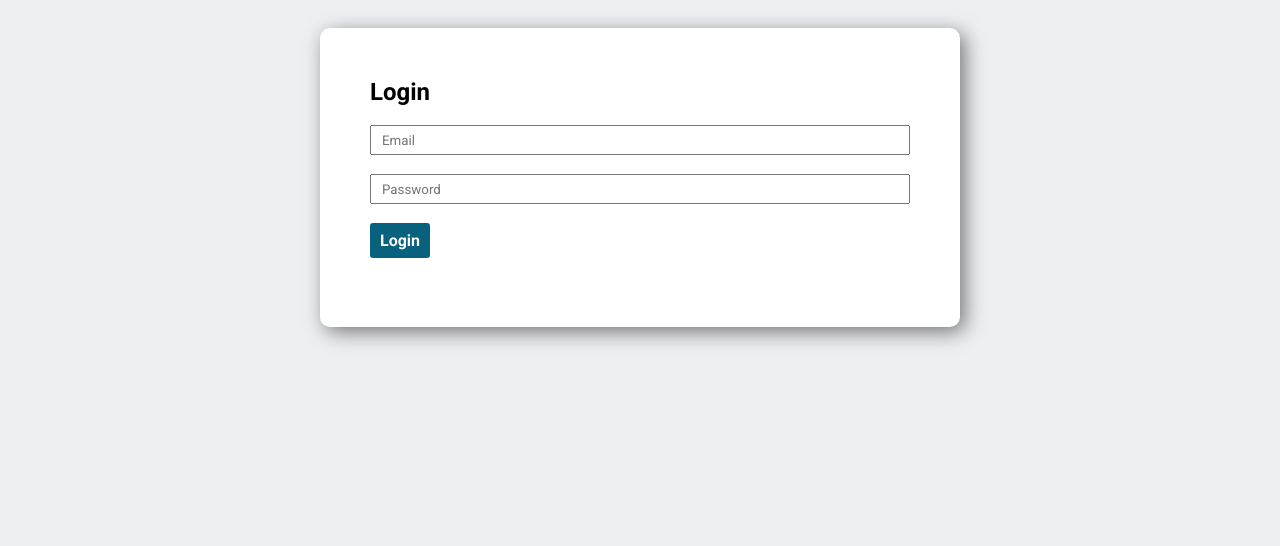
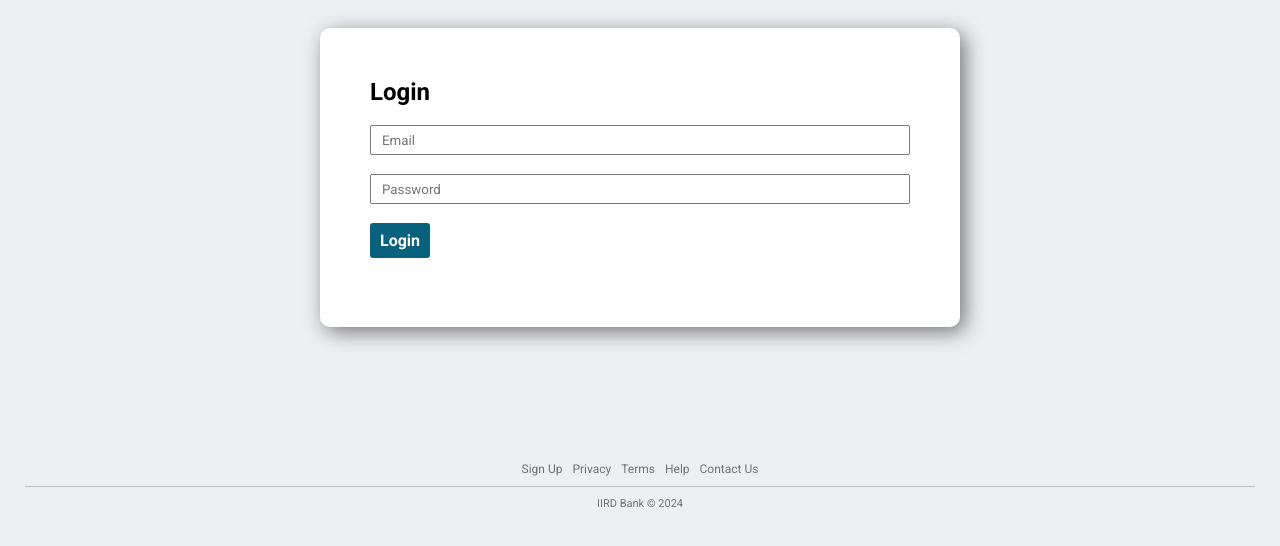
Before and after one commit to grayMafia/iird-bank, a plain HTML site: page index.html in a window 1280 px wide. Shown: the part 268-814 px from the top of the page. Drawn offline with Linux system fonts and the light colour scheme.

Commit message:
added a footer

```diff
--- a/index.html
+++ b/index.html
@@ -81,6 +81,16 @@
                 </div>
             </div>
         </div>
+        <footer id="footerArea">
+            <ul id="footNev">
+                <li><a href="">Sign Up</a></li>
+                <li><a href="">Privacy</a></li>
+                <li><a href="">Terms</a></li>
+                <li><a href="">Help</a></li>
+                <li><a href="">Contact Us</a></li>
+            </ul>
+            <p>IIRD Bank &#169; 2024</p>
+        </footer>
         <script src="script.js"></script>
     </body>
 </html>
--- a/style.css
+++ b/style.css
@@ -3,6 +3,8 @@
     padding:0%;
     box-sizing: border-box;
     font-family: "Roboto", sans-serif;
+    list-style: none;
+    text-decoration: none;
 }
 
 html,body{
@@ -31,7 +33,7 @@ header img{
 }
 
 #loginContent{
-    margin-top: 100px;
+    margin: 100px 0;
     display: flex;
     flex-direction: column;
     align-items: center;
@@ -88,7 +90,7 @@ header img{
 }
 
 #accountContent{
-    margin-top: 50px;
+    margin: 50px 0;
     display: none;
 }
 
@@ -190,3 +192,32 @@ header img{
     color: red;
     font-size: 12px;
 }
+
+#footerArea{
+    text-align: center;
+    margin: 100px auto 20px auto;
+    padding: 25px;
+}
+
+#footNev{
+    display: flex;
+    justify-content: center;
+    margin-bottom: 10px;
+    border-bottom: 1px solid rgb(192, 192, 192);
+    color: #737373;
+}
+
+#footNev a:visited{
+    color: inherit;
+}
+
+#footNev li{
+    margin: 10px 5px;
+    font-size: 12px;
+    color: inherit;
+}
+
+#footerArea p{
+    color: #737373;
+    font-size: 11px;
+}
```
